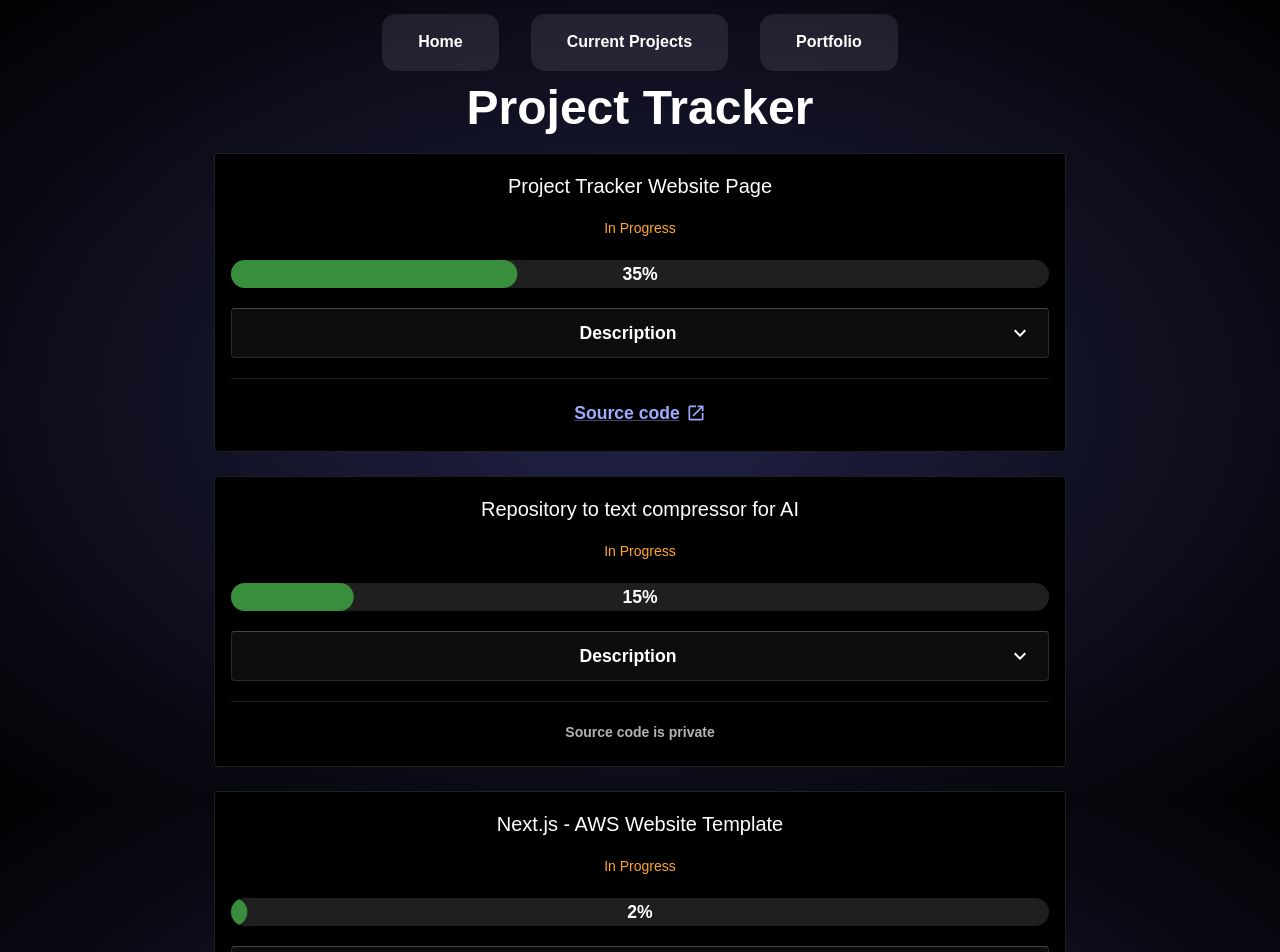
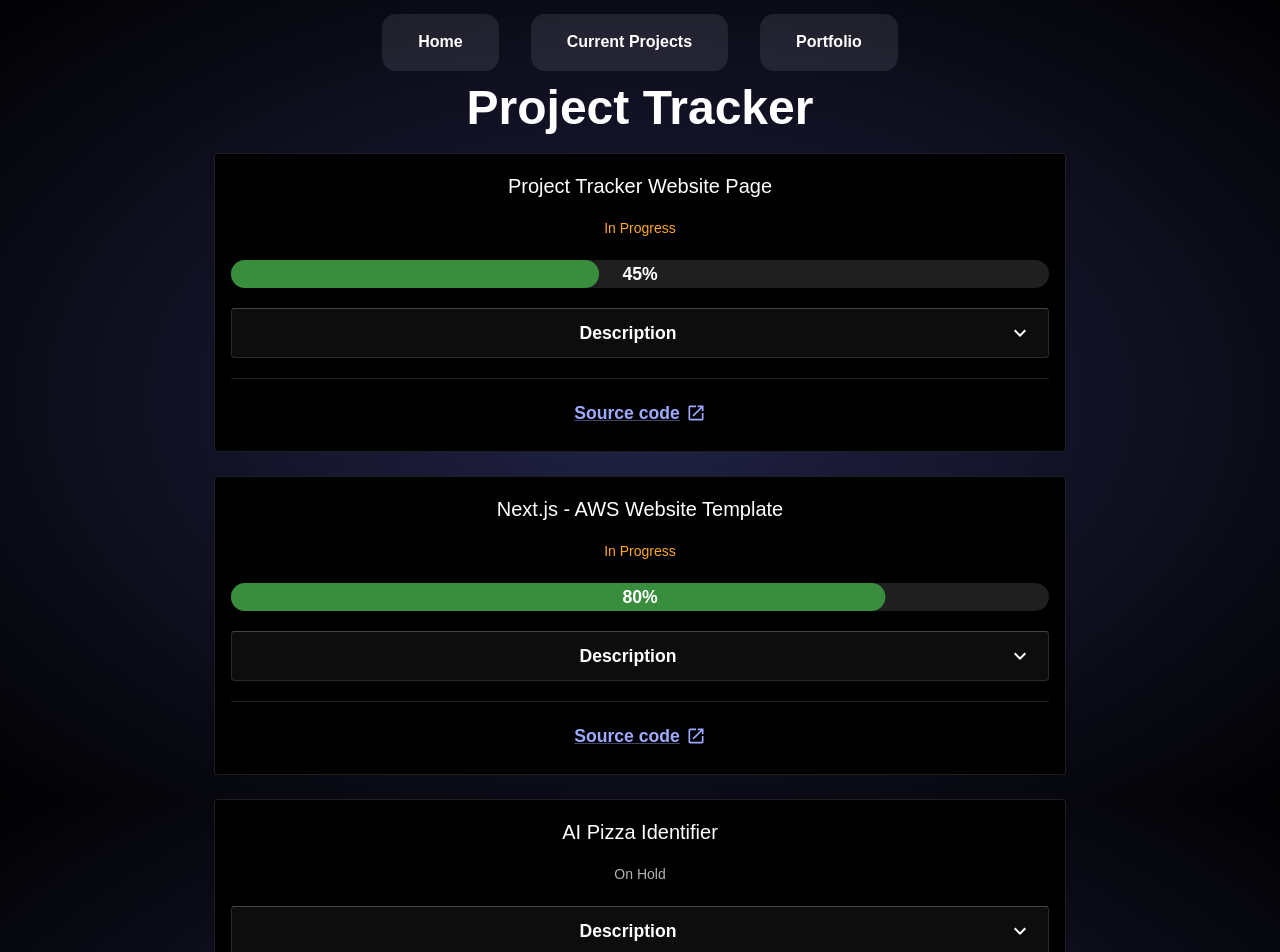
Before and after one commit to MaxBielstein/Website, a React (Create React App) app: page /project-tracker in a window 1280 px wide. Shown: the top 952 px of the page. Built offline with nearby package versions, Linux system fonts and the light colour scheme.

Commit message:
Update projects progress

```diff
--- a/src/pages/ProjectTrackerPage.tsx
+++ b/src/pages/ProjectTrackerPage.tsx
@@ -15,7 +15,7 @@ const ProjectTrackerPage: React.FC = () => {
       <Stack spacing={3}>
         <PendingProject
           title="Project Tracker Website Page"
-          progress={35}
+          progress={45}
           status={ProjectStatusValue.IN_PROGRESS}
           description={
             <ProjectDescription>
@@ -38,30 +38,8 @@ const ProjectTrackerPage: React.FC = () => {
           sourceUrl="https://github.com/MaxBielstein/Website"
         />
         <PendingProject
-          title="Repository to text compressor for AI"
-          progress={15}
-          status={ProjectStatusValue.IN_PROGRESS}
-          description={
-            <ProjectDescription>
-              <Stack spacing={2}>
-                <Typography variant="body2" component="p">
-                  The repository to text compressor for AI is an idea I came up with when playing around with open AI.
-                  I needed a tool for taking an entire repository and compiling it into a single text document so that I could send the entire structure and code of a project to OpenAPIs AI model for review.
-                  The aim of this tool is to do exactly that
-                </Typography>
-                <Typography variant="body2" component="p">
-                  I currently have a first draft of it built out in python but I am yet to put it up on a public repository. So the below source code link will not work quite yet
-                </Typography>
-                <Typography variant="body2" component="p">
-                  Eventually I want to optimize this app even more so that I can compress an entire repository into a very small amount text to be able to save money on tokens. However, the AI still has to be able to understand the complete code structure and code inside the files, which is the primary challenge.
-                </Typography>
-              </Stack>
-            </ProjectDescription>
-          }
-        />
-        <PendingProject
           title="Next.js - AWS Website Template"
-          progress={2}
+          progress={80}
           status={ProjectStatusValue.IN_PROGRESS}
           description={
             <ProjectDescription>
```
